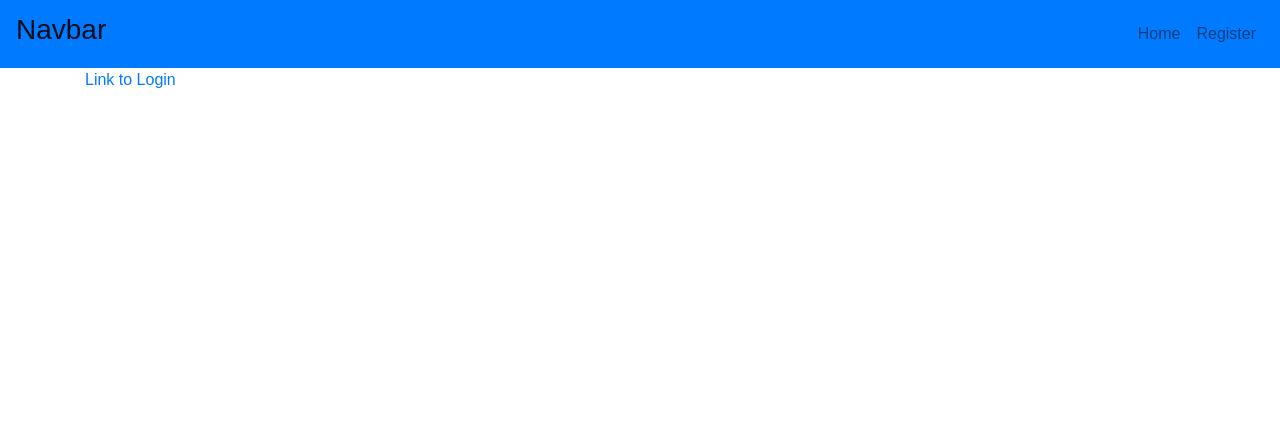
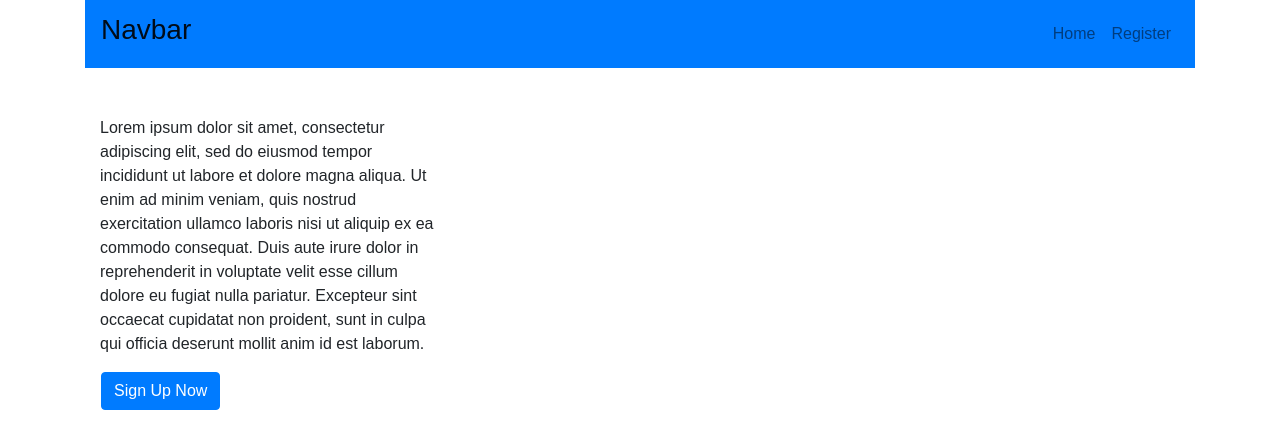
Before and after one commit to 528491/Project-3, a React (Create React App) app in the folder client/: page / in a window 1280 px wide. Shown: the top 448 px of the page. Built offline with nearby package versions, Linux system fonts and the light colour scheme.

Commit message:
Add an 'about' section to the splash page. It currently has lorem text.

```diff
--- a/client/src/App.js
+++ b/client/src/App.js
@@ -13,7 +13,8 @@ import './App.css';
 // import "./pages/HelloWorld";
 import Home from "./pages/Home/Home";
 import SignUp from "./pages/SignUp/SignUp";
-import AppNavbar from "./components/AppNavbar"
+import AppNavbar from "./components/AppNavbar";
+import {Container} from "reactstrap"
 
 class App extends Component {
 
@@ -34,15 +35,15 @@ class App extends Component {
 
   render() {
     return (
-      <div>
+      <Container>
         <AppNavbar/>
         <Router>
-        <Switch>
-          <Route exact path="/" component={Home}/>
-          <Route path="/signup" component={SignUp}/>
-        </Switch>
-      </Router>
-      </div>
+          <Switch>
+            <Route exact path="/" component={Home}/>
+            <Route path="/signup" component={SignUp}/>
+          </Switch>
+        </Router>
+      </Container>
 
     );
   }
--- /dev/null
+++ b/client/src/components/AboutSection.js
@@ -0,0 +1,26 @@
+import React, { Component } from "react";
+// import {Container} from "reactstrap";
+// import { Container, Row, Col, Jumbotron, Card, Form, Article, Footer, FormGroup, Label, Input, Button } from 'reactstrap';
+import { Link, Redirect } from 'react-router-dom';
+// import SignUp from "./../SignUp";
+
+const AboutSection = () => (
+    <div>
+        <div className="row mt-5">
+            <div className="col-12 col-lg-4">
+                Lorem ipsum dolor sit amet, consectetur adipiscing elit, sed do eiusmod tempor incididunt ut labore et dolore magna aliqua. Ut enim ad minim veniam, quis nostrud exercitation ullamco laboris nisi ut aliquip ex ea commodo consequat. Duis aute irure dolor in reprehenderit in voluptate velit esse cillum dolore eu fugiat nulla pariatur. Excepteur sint occaecat cupidatat non proident, sunt in culpa qui officia deserunt mollit anim id est laborum.
+            </div>
+        </div>
+        <div className="row">
+            {/* <button type="button" className="btn btn-primary">
+                <Link to="/signup"></Link>
+                Sign Up Now
+            </button> */}
+            <Link to="/signup">
+                <button type="button" className="btn btn-primary ml-3 mt-3">Sign Up Now</button>
+            </Link>
+        </div>
+    </div>
+);
+
+export default AboutSection;
--- a/client/src/pages/Home/Home.js
+++ b/client/src/pages/Home/Home.js
@@ -1,26 +1,35 @@
 import React, { Component } from "react";
 // import {Container} from "reactstrap";
-import {Container, Row, Col, Jumbotron, Card, Form, Article, Footer, FormGroup, Label, Input, Button} from 'reactstrap';
+import { Container, Row, Col, Jumbotron, Card, Form, Article, Footer, FormGroup, Label, Input, Button } from 'reactstrap';
 import { Link, Redirect } from 'react-router-dom';
 import SignUp from "./../SignUp";
+import AboutSection from "../../components/AboutSection";
 
 
 
 
 class Home extends Component {
 
-// render() {
-//   return (<div>
-//    We in sign up
-//  </div>);
-// }
+  // render() {
+  //   return (<div>
+  //    We in sign up
+  //  </div>);
+  // }
 
   render() {
     return (
       <Container>
-          <Link to = "/signup">
+        {/* <Link to = "/signup">
             Link to Login
-          </Link>
+          </Link> */}
+
+        {/* <Row>
+          <Col xs="12" lg="4">
+            Lorem ipsum dolor sit amet, consectetur adipiscing elit, sed do eiusmod tempor incididunt ut labore et dolore magna aliqua. Ut enim ad minim veniam, quis nostrud exercitation ullamco laboris nisi ut aliquip ex ea commodo consequat. Duis aute irure dolor in reprehenderit in voluptate velit esse cillum dolore eu fugiat nulla pariatur. Excepteur sint occaecat cupidatat non proident, sunt in culpa qui officia deserunt mollit anim id est laborum.
+          </Col>
+
+        </Row> */}
+        <AboutSection/>
 
       </Container>
     )
```
